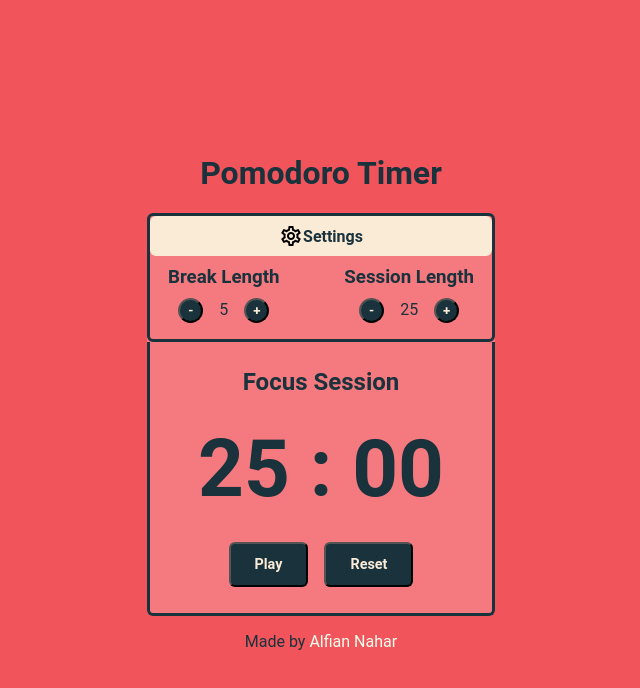
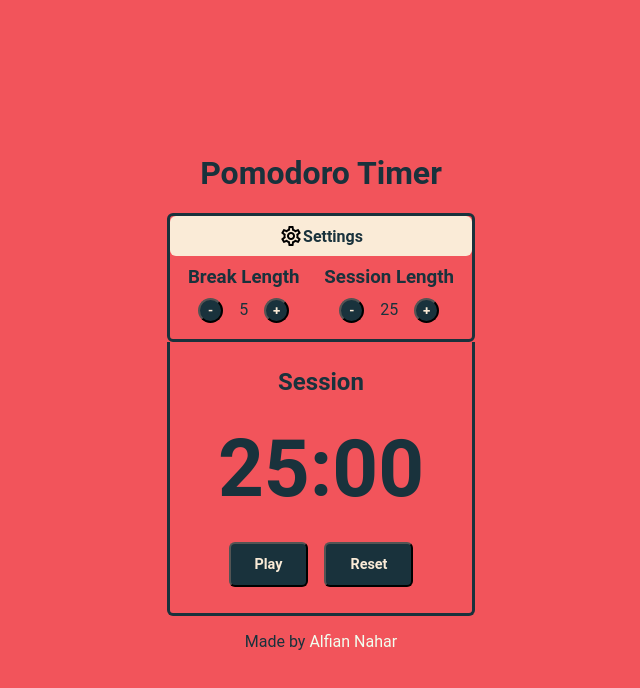
Before and after one commit to alfianahar/pomodoro-countdowntimer, a React (Vite) app: page / in a window 1280 px wide. Shown: the top 688 px of the page, without its empty margins (319-959 px from the left). Built offline with nearby package versions, Linux system fonts and the light colour scheme.

Commit message:
Restructure app

```diff
--- a/src/App.jsx
+++ b/src/App.jsx
@@ -8,17 +8,20 @@ function TimerControl({type, label, length, setLength, displayTime, setDisplayTi
         <h3 id={`${type}-label`}>{label}</h3>
         <div className="plus-minus">
           <button disabled={play} id={`${type}-decrement`} onClick={() => {
-            if (length > 1) {
-              setLength(length - 1)
-              setDisplayTime(displayTime - 60)
+            if (length > 1 && type === 'session') {
+              setLength(prev => prev - 1)
+              setDisplayTime(prev => prev - 60)
+            } else if (length > 1) {
+              setLength(prev => prev - 1)
             }
-
           }}>-</button>
           <span id={`${type}-length`}>{length}</span>
           <button disabled={play} id={`${type}-increment`} onClick={() => {
-            if (length < 60) {
-              setLength(length + 1)
-              setDisplayTime(displayTime + 60)
+            if (length < 60 && type === 'session') {
+              setLength(prev => prev + 1)
+              setDisplayTime(prev => prev + 60)
+            } else if (length < 60) {
+              setLength(prev => prev + 1)
             }
           }}>+</button>
         </div>
@@ -26,107 +29,73 @@ function TimerControl({type, label, length, setLength, displayTime, setDisplayTi
   )
 }
 
-function PomoSetting ({sessionTime, setSessionTime, breakTime, setBreakTime, displayTime, setDisplayTime, play}) {
-  return (
-    <div className="pomosetting">
-      <div className="setting-tittle">
-        <img src={settingicon} className="icon-setting" alt="setting" width="24" />
-        <span>Settings</span>
-      </div>
-      <div className="control">
-        <TimerControl type="break" label="Break Length" length={breakTime} setLength={setBreakTime} play={play}/>
-        <TimerControl type="session" label="Session Length" length={sessionTime} setLength={setSessionTime} play={play} displayTime={displayTime} setDisplayTime={setDisplayTime}/>
-      </div>
-    </div>
-  )
-}
-
-function Clock ({now, setNow, sessionTime, setSessionTime, breakTime, setBreakTime, displayTime, setDisplayTime, play, setPlay}) {
-  const minutes = Math.floor(displayTime / 60)
-  const seconds = displayTime - (minutes * 60)
-
-  const mins = minutes < 10 ? `0${minutes}` : minutes;
-  const secs = seconds < 10 ? `0${seconds}` : seconds;
-
-  const countdown = setTimeout(() => {
-    if (displayTime && play) {
-      setDisplayTime(displayTime - 1)
-      console.log(displayTime)
-    }
-  }, 1000)
-
-  const handleReset = () => {
-    clearTimeout(countdown);
-    setPlay(false);
-    setDisplayTime(1500);
-    setBreakTime(5);
-    setSessionTime(25);
-    setNow(false)
-    const audio = document.getElementById("beep");
-    audio.pause()
-    audio.currentTime = 0;
-  }
-
-  const timerCount = () => {
-    if (play) {
-      countdown;
-      const audio = document.getElementById("beep");
-      if(!displayTime && now === false ){
-        setDisplayTime(breakTime * 60)
-        setNow(!now);
-        audio.play()
-      }
-      if(!displayTime && now === true){
-        setDisplayTime(sessionTime * 60)
-        setNow(!now);
-        audio.pause()
-        audio.currentTime = 0;
-      }
-    } else {
-      clearTimeout(countdown)
-    }
-
-  }
-
-  useEffect(() => {
-    timerCount()
-  }, [play, displayTime])
-
-  return (
-    <div className={now ? 'clock-break' : 'clock'}>
-      <h2 id="timer-label">{now ? 'Break time' : 'Focus Session'}</h2>
-      <div className="clock-layout">{mins} : {secs}</div>
-      <div className="start-stop">
-        <button id="start_stop" onClick={() => {clearTimeout(countdown); setPlay(!play);}}>{play ? 'Pause' : 'Play'}</button>
-        <button id="reset" onClick={handleReset}>Reset</button>
-      </div>
-    </div>
-  )
-}
-
-function Pomodoro({now, setNow, sessionTime, setSessionTime, breakTime, setBreakTime, displayTime, setDisplayTime, play, setPlay}) {
-  return (
-    <div className="pomodoro">
-      <PomoSetting sessionTime={sessionTime} setSessionTime={setSessionTime} breakTime={breakTime} setBreakTime={setBreakTime} displayTime={displayTime} setDisplayTime={setDisplayTime} play={play} />
-      <Clock now={now} setNow={setNow} sessionTime={sessionTime} setSessionTime={setSessionTime} breakTime={breakTime} setBreakTime={setBreakTime} displayTime={displayTime} setDisplayTime={setDisplayTime} play={play} setPlay={setPlay}/>
-    </div>
-  )
-}
-
-
 function App() {
-  const [now, setNow] = useState(false)
+  const [now, setNow] = useState('Session')
   const [sessionTime, setSessionTime] = useState(25)
   const [breakTime, setBreakTime] = useState(5)
   const [displayTime, setDisplayTime] = useState(1500)
   const [play, setPlay] = useState(false)
+  const [style, setStyle] = useState(false)
 
+  // const audio = document.getElementById("beep");
+  //   if (!displayTime && now === false ){
+  //       setDisplayTime(breakTime * 60)
+  //       setNow(!now);
+  //       audio.play()
+  //     }
+  //   if (!displayTime && now === true){
+  //     setDisplayTime(sessionTime * 60)
+  //     setNow(!now);
+  //     audio.pause()
+  //     audio.currentTime = 0;
+  // }
+    useEffect(() => {
+      if (play && displayTime > 0) {
+        const interval = setInterval(() => setDisplayTime(prev => prev - 1), 1000)
+        return () => clearInterval(interval)
+      }
+    }, [play, displayTime])
+
+    const handleReset = () => {
+      setPlay(false);
+      setDisplayTime(1500);
+      setBreakTime(5);
+      setSessionTime(25);
+      setNow('Session')
+      const audio = document.getElementById("beep");
+      audio.pause()
+      audio.currentTime = 0;
+    }
+
+    const timeFormatter = (time) => {
+      let minutes = Math.floor(time / 60)
+      let seconds = time % 60
+      const mins = minutes < 10 ? '0' + minutes : minutes;
+      const secs = seconds < 10 ? '0' + seconds : seconds;
+    return `${mins}:${secs}`;
+    }
 
   return (
     <div className="App">
       <h1>Pomodoro Timer</h1>
-      <Pomodoro now={now} setNow={setNow} sessionTime={sessionTime} setSessionTime={setSessionTime} breakTime={breakTime} setBreakTime={setBreakTime} displayTime={displayTime} setDisplayTime={setDisplayTime} play={play} setPlay={setPlay}  />
-
+      <div className="pomosetting">
+        <div className="setting-tittle">
+          <img src={settingicon} className="icon-setting" alt="setting" width="24" />
+          <span>Settings</span>
+        </div>
+        <div className="control">
+          <TimerControl type="break" label="Break Length" length={breakTime} setLength={setBreakTime} play={play}/>
+          <TimerControl type="session" label="Session Length" length={sessionTime} setLength={setSessionTime} play={play} displayTime={displayTime} setDisplayTime={setDisplayTime}/>
+        </div>
+      </div>
+      <div className={style ? 'clock-break' : 'clock'}>
+        <h2 id="timer-label">{now}</h2>
+        <div id="timer-left" className="clock-layout">{timeFormatter(displayTime)}</div>
+        <div className="start-stop">
+          <button id="start_stop" onClick={() => setPlay(!play)}>{play ? 'Pause' : 'Play'}</button>
+          <button id="reset" onClick={handleReset}>Reset</button>
+        </div>
+      </div>
       <footer className="credit">
         <p className="">
           Made by{' '}
```
